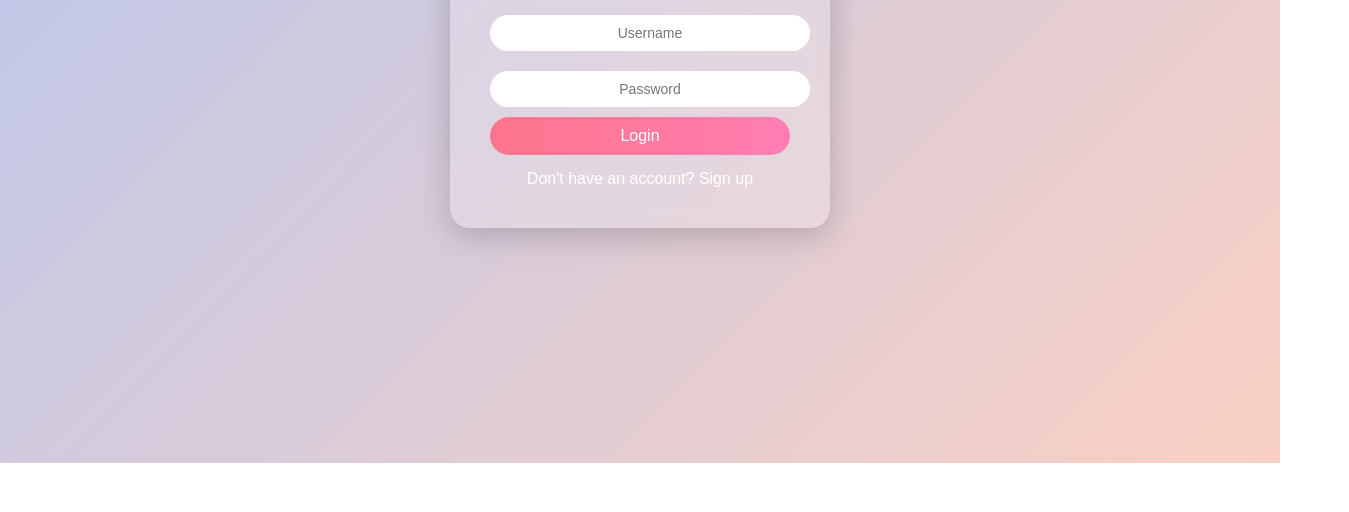
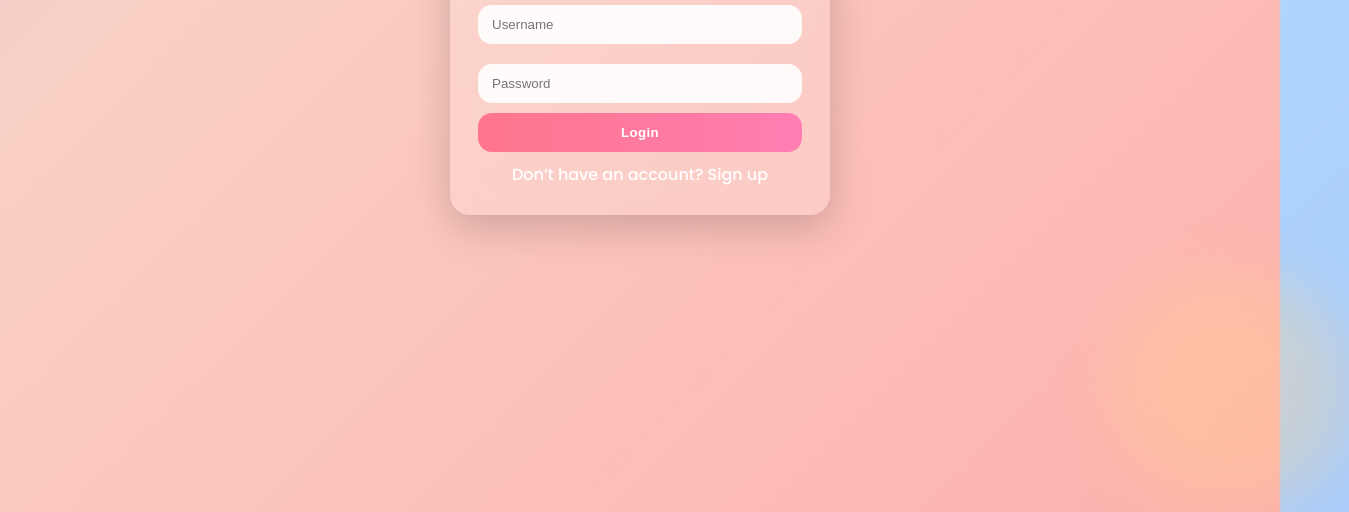
Before and after one commit to smit9327048998-dev/auth-system, a website: page public/index.html in a window 1280 px wide. Shown: the part 337-849 px from the top of the page, 1349 px wide, since content can reach past the window. Before the commit the page ends 800 px from the top, so only its background shows below. Drawn offline with Linux system fonts and the light colour scheme.

Commit message:
Update index.html

```diff
--- a/public/index.html
+++ b/public/index.html
@@ -1,104 +1,71 @@
 <!DOCTYPE html>
 <html lang="en">
 <head>
-<meta charset="UTF-8">
-<meta name="viewport" content="width=device-width, initial-scale=1.0">
+<meta charset="UTF-8"/>
+<meta name="viewport" content="width=device-width, initial-scale=1.0"/>
 <title>Login</title>
 <style>
-    /* Animated Gradient Background */
-    body {
-        margin: 0;
-        font-family: 'Poppins', sans-serif;
-        height: 100vh;
-        display: flex;
-        align-items: center;
-        justify-content: center;
-        background: linear-gradient(-45deg, #ff9a9e, #fad0c4, #a1c4fd, #c2e9fb);
-        background-size: 400% 400%;
-        animation: gradientBG 8s ease infinite;
-    }
-    @keyframes gradientBG {
-        0% {background-position: 0% 50%;}
-        50% {background-position: 100% 50%;}
-        100% {background-position: 0% 50%;}
-    }
+  @import url('https://fonts.googleapis.com/css2?family=Poppins:wght@300;500;700&display=swap');
+  *{box-sizing:border-box}
+  body{
+    margin:0; min-height:100vh; display:grid; place-items:center;
+    font-family:'Poppins',sans-serif;
+    background:linear-gradient(-45deg,#ff9a9e,#fad0c4,#a1c4fd,#c2e9fb);
+    background-size:400% 400%; animation:bg 10s ease infinite;
+    overflow:hidden;
+  }
+  @keyframes bg{0%{background-position:0 50%}50%{background-position:100% 50%}100%{background-position:0 50%}}
+  .blob{position:absolute;border-radius:50%;filter:blur(30px);opacity:.35;animation:f 12s ease-in-out infinite}
+  .b1{width:280px;height:280px;background:#7afcff;top:-60px;left:-60px}
+  .b2{width:240px;height:240px;background:#ffd18c;bottom:-60px;right:-60px;animation-delay:2s}
+  @keyframes f{0%,100%{transform:translate(0,0)}50%{transform:translate(18px,-22px)}}
 
-    /* Glassmorphism Form */
-    .login-box {
-        background: rgba(255, 255, 255, 0.2);
-        padding: 40px;
-        border-radius: 20px;
-        backdrop-filter: blur(10px);
-        box-shadow: 0 8px 32px rgba(0,0,0,0.2);
-        text-align: center;
-        width: 300px;
-        color: white;
-        animation: fadeIn 1.5s ease;
-    }
-    @keyframes fadeIn {
-        from {opacity: 0; transform: translateY(-20px);}
-        to {opacity: 1; transform: translateY(0);}
-    }
-
-    .login-box h2 {
-        margin-bottom: 20px;
-    }
-
-    .login-box input {
-        width: 100%;
-        padding: 10px;
-        margin: 10px 0;
-        border-radius: 25px;
-        border: none;
-        outline: none;
-        font-size: 14px;
-        text-align: center;
-        transition: all 0.3s ease;
-    }
-    .login-box input:focus {
-        box-shadow: 0 0 10px #fff;
-        transform: scale(1.05);
-    }
-
-    .login-box button {
-        width: 100%;
-        padding: 10px;
-        border: none;
-        border-radius: 25px;
-        background: linear-gradient(90deg, #ff758c, #ff7eb3);
-        color: white;
-        font-size: 16px;
-        cursor: pointer;
-        transition: all 0.3s ease;
-    }
-    .login-box button:hover {
-        transform: scale(1.05);
-        background: linear-gradient(90deg, #a1c4fd, #c2e9fb);
-    }
-
-    .login-box a {
-        display: block;
-        margin-top: 15px;
-        color: #fff;
-        text-decoration: none;
-        transition: 0.3s;
-    }
-    .login-box a:hover {
-        text-decoration: underline;
-    }
+  .card{
+    position:relative; width:min(92vw,380px); padding:28px;
+    border-radius:20px; background:rgba(255,255,255,.18); backdrop-filter:blur(14px);
+    box-shadow:0 12px 40px rgba(0,0,0,.18); color:#fff; z-index:1; animation:fade .9s ease;
+  }
+  @keyframes fade{from{opacity:0;transform:translateY(-10px)}to{opacity:1;transform:translateY(0)}}
+  h2{margin:6px 0 14px; text-align:center}
+  .input{width:100%; padding:12px 14px; border:none; border-radius:14px; background:rgba(255,255,255,.9); color:#1c1c1c; margin:10px 0; outline:none; transition:.2s}
+  .input:focus{background:#fff; box-shadow:0 0 0 3px #66a6ff55; transform:translateY(-1px)}
+  .btn{width:100%; padding:12px; border:none; border-radius:14px; background:linear-gradient(90deg,#ff758c,#ff7eb3); color:#fff; font-weight:700; letter-spacing:.3px; cursor:pointer; transition:.2s}
+  .btn:hover{transform:translateY(-1px); box-shadow:0 10px 22px rgba(255,126,179,.35)}
+  .link{display:block; text-align:center; margin-top:10px; color:#fff; text-decoration:none}
+  .link:hover{text-decoration:underline}
+  .toast{position:fixed;left:50%;bottom:24px;transform:translateX(-50%) translateY(20px);background:#10141f;color:#fff;padding:10px 14px;border-radius:12px;box-shadow:0 10px 26px rgba(0,0,0,.25);opacity:0;transition:.25s;z-index:2}
+  .toast.show{opacity:1;transform:translateX(-50%) translateY(0)}
+  .toast.error{background:#c24141}
+  .toast.success{background:#0e8f5b}
 </style>
 </head>
 <body>
+<div class="blob b1"></div><div class="blob b2"></div>
 
-<div class="login-box">
-    <h2>Login</h2>
-    <form action="/login" method="POST">
-        <input type="text" name="username" placeholder="Username" required>
-        <input type="password" name="password" placeholder="Password" required>
-        <button type="submit">Login</button>
-    </form>
-    <a href="signup.html">Don't have an account? Sign up</a>
+<div class="card">
+  <h2>Welcome Back</h2>
+  <form id="loginForm" autocomplete="off">
+    <input class="input" name="username" placeholder="Username" required/>
+    <input class="input" name="password" type="password" placeholder="Password" required/>
+    <button class="btn" type="submit">Login</button>
+  </form>
+  <a class="link" href="signup.html">Don’t have an account? Sign up</a>
 </div>
 
+<div id="toast" class="toast">msg</div>
+
+<script>
+  const toast = (m,t='success')=>{const x=document.getElementById('toast');x.textContent=m;x.className='toast show '+t;setTimeout(()=>x.className='toast '+t,2000)}
+  document.getElementById('loginForm').addEventListener('submit', async (e)=>{
+    e.preventDefault();
+    const fd = new FormData(e.target);
+    const payload = Object.fromEntries(fd.entries());
+    try{
+      const r = await fetch('/login',{method:'POST',headers:{'Content-Type':'application/json'},body:JSON.stringify(payload)});
+      const d = await r.json();
+      if(d.success){ location.href='/home'; } else { toast(d.message||'Login failed','error'); }
+    }catch{ toast('Network error','error'); }
+  });
+</script>
 </body>
 </html>
```
